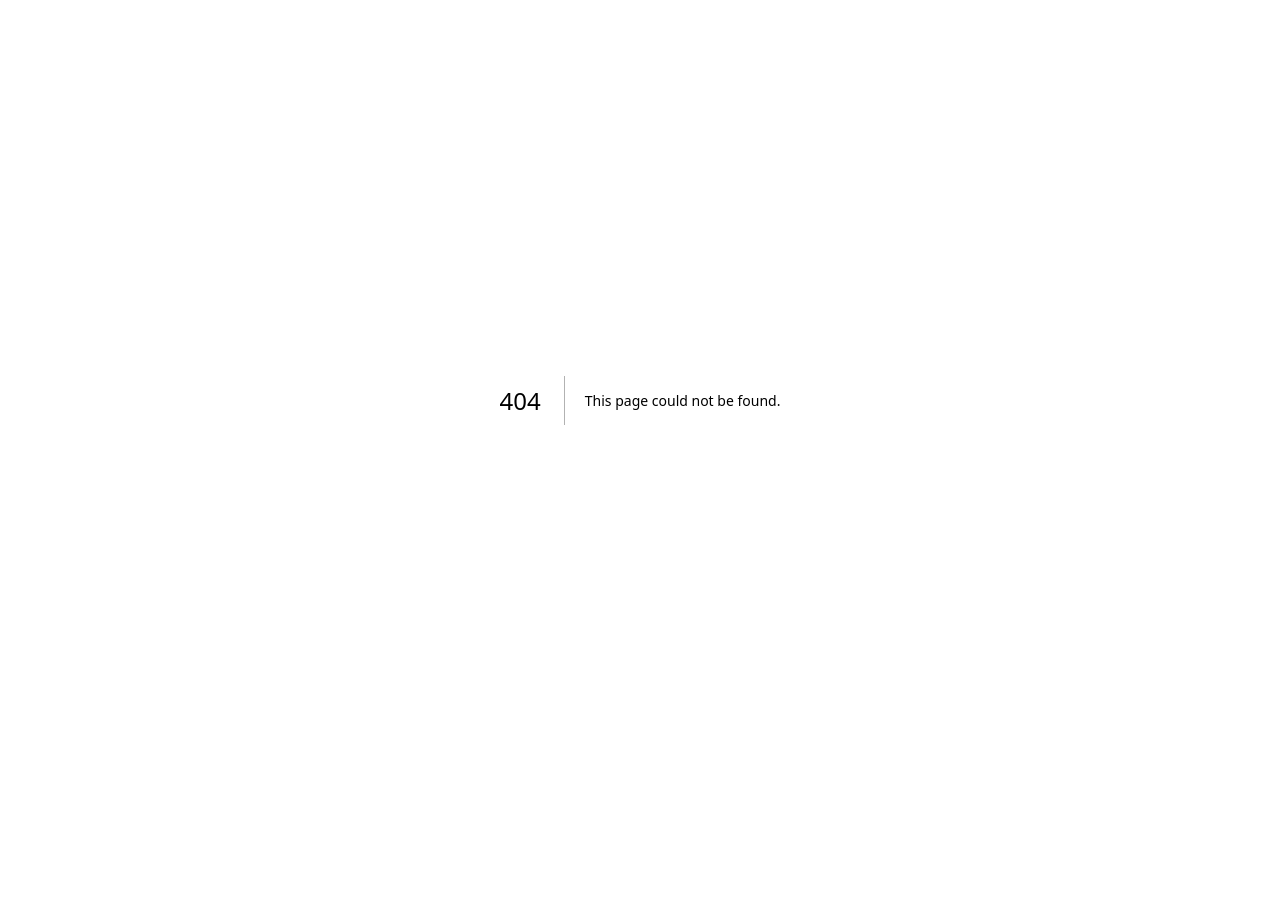
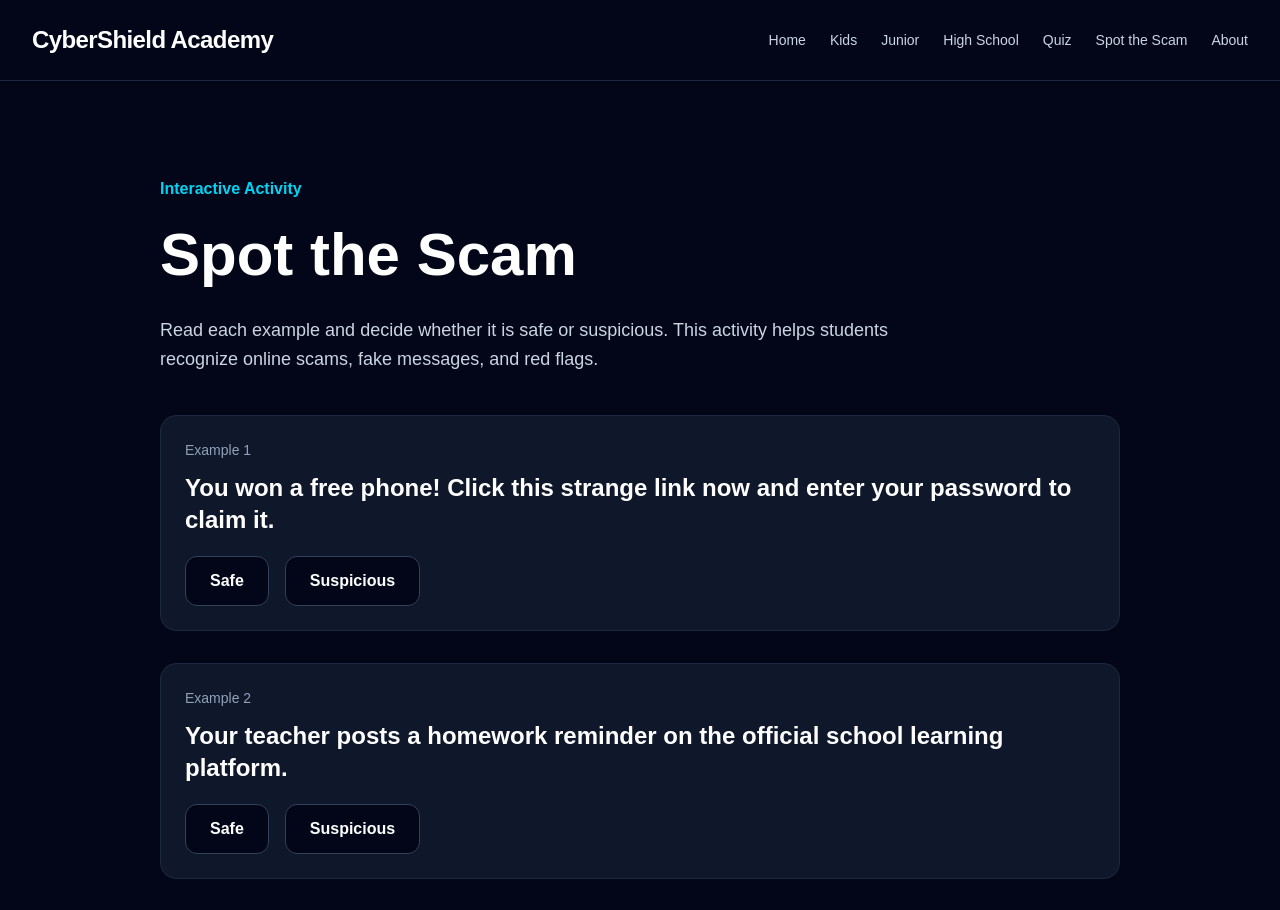
Before and after one commit to sanjith-cpu/cybershield-academy, a Next.js app: page /spot-the-scam in a window 1280 px wide. Before the commit this address had no page. Shown: the top 910 px of the page. Before the commit the page ends 800 px from the top, so only its background shows below. Built offline with nearby package versions, Linux system fonts and the light colour scheme.

Commit message:
Add Spot the Scam activity

```diff
--- a/app/page.tsx
+++ b/app/page.tsx
@@ -111,6 +111,11 @@ export default function Home() {
   		description="Students can test their knowledge with an interactive cybersecurity safety quiz."
                 href="/quiz"
 	    />
+	    <FeatureCard
+  		title="Spot the Scam"
+ 		description="Students can practice identifying suspicious messages, scam warning signs, and online red flags."
+  		href="/spot-the-scam"
+	    />
           </div>
         </div>
       </section>
--- /dev/null
+++ b/app/spot-the-scam/page.tsx
@@ -0,0 +1,183 @@
+"use client";
+
+import { useState } from "react";
+import Footer from "@/components/Footer";
+import Navbar from "@/components/Navbar";
+
+const scamExamples = [
+  {
+    message:
+      "You won a free phone! Click this strange link now and enter your password to claim it.",
+    correctAnswer: "Suspicious",
+    explanation:
+      "This is suspicious because it uses a prize, urgency, a strange link, and asks for a password.",
+  },
+  {
+    message:
+      "Your teacher posts a homework reminder on the official school learning platform.",
+    correctAnswer: "Safe",
+    explanation:
+      "This is likely safe because it comes from an official school platform and does not ask for private information.",
+  },
+  {
+    message:
+      "Your account will be deleted in 10 minutes unless you click this link and verify your login.",
+    correctAnswer: "Suspicious",
+    explanation:
+      "This is suspicious because it creates panic and tries to rush you into clicking a link.",
+  },
+  {
+    message:
+      "A website asks you to create a username, but does not ask for your address, password, or personal details.",
+    correctAnswer: "Safe",
+    explanation:
+      "This can be safe if the website is trusted and it only asks for basic account information.",
+  },
+  {
+    message:
+      "Someone online says they are your friend but asks you to keep the conversation secret from your family.",
+    correctAnswer: "Suspicious",
+    explanation:
+      "This is suspicious because secrecy requests online can be a major warning sign.",
+  },
+];
+
+export default function SpotTheScamPage() {
+  const [answers, setAnswers] = useState<string[]>([]);
+  const [submitted, setSubmitted] = useState(false);
+
+  function chooseAnswer(index: number, answer: string) {
+    const updatedAnswers = [...answers];
+    updatedAnswers[index] = answer;
+    setAnswers(updatedAnswers);
+  }
+
+  const score = scamExamples.reduce((total, example, index) => {
+    if (answers[index] === example.correctAnswer) {
+      return total + 1;
+    }
+
+    return total;
+  }, 0);
+
+  return (
+    <main className="min-h-screen bg-slate-950 text-white">
+      <Navbar />
+
+      <section className="px-8 py-24 max-w-5xl mx-auto">
+        <p className="mb-4 text-cyan-400 font-semibold">
+          Interactive Activity
+        </p>
+
+        <h1 className="text-4xl md:text-6xl font-extrabold leading-tight mb-6">
+          Spot the Scam
+        </h1>
+
+        <p className="text-lg text-slate-300 leading-relaxed max-w-3xl mb-10">
+          Read each example and decide whether it is safe or suspicious. This
+          activity helps students recognize online scams, fake messages, and red
+          flags.
+        </p>
+
+        <div className="space-y-8">
+          {scamExamples.map((example, index) => {
+            const selectedAnswer = answers[index];
+            const isCorrect = selectedAnswer === example.correctAnswer;
+
+            return (
+              <div
+                key={example.message}
+                className="rounded-2xl bg-slate-900 border border-slate-800 p-6"
+              >
+                <p className="text-sm text-slate-400 mb-3">
+                  Example {index + 1}
+                </p>
+
+                <h2 className="text-xl md:text-2xl font-bold mb-5">
+                  {example.message}
+                </h2>
+
+                <div className="flex flex-col md:flex-row gap-4">
+                  <button
+                    onClick={() => chooseAnswer(index, "Safe")}
+                    className={`rounded-xl border px-6 py-3 font-semibold transition ${
+                      selectedAnswer === "Safe"
+                        ? "border-cyan-500 bg-slate-800"
+                        : "border-slate-700 bg-slate-950 hover:border-cyan-500"
+                    }`}
+                  >
+                    Safe
+                  </button>
+
+                  <button
+                    onClick={() => chooseAnswer(index, "Suspicious")}
+                    className={`rounded-xl border px-6 py-3 font-semibold transition ${
+                      selectedAnswer === "Suspicious"
+                        ? "border-cyan-500 bg-slate-800"
+                        : "border-slate-700 bg-slate-950 hover:border-cyan-500"
+                    }`}
+                  >
+                    Suspicious
+                  </button>
+                </div>
+
+                {submitted && (
+                  <div
+                    className={`mt-5 rounded-xl border p-4 ${
+                      isCorrect
+                        ? "border-green-500 bg-green-950"
+                        : "border-red-500 bg-red-950"
+                    }`}
+                  >
+                    <p className="font-bold mb-2">
+                      Correct answer: {example.correctAnswer}
+                    </p>
+
+                    <p className="text-slate-300">{example.explanation}</p>
+                  </div>
+                )}
+              </div>
+            );
+          })}
+        </div>
+
+        <div className="mt-10 flex flex-col md:flex-row gap-4">
+          <button
+            onClick={() => setSubmitted(true)}
+            className="rounded-xl bg-cyan-500 px-6 py-3 font-semibold text-slate-950 hover:bg-cyan-400 transition"
+          >
+            Submit Answers
+          </button>
+
+          <button
+            onClick={() => {
+              setAnswers([]);
+              setSubmitted(false);
+            }}
+            className="rounded-xl border border-slate-700 px-6 py-3 font-semibold hover:border-cyan-500 transition"
+          >
+            Reset Activity
+          </button>
+        </div>
+
+        {submitted && (
+          <div className="mt-8 rounded-2xl bg-slate-900 border border-slate-800 p-6">
+            <h2 className="text-3xl font-bold text-cyan-400 mb-3">
+              Your Score: {score} / {scamExamples.length}
+            </h2>
+
+            <p className="text-slate-300">
+              {score === scamExamples.length
+                ? "Excellent work. You are strong at spotting online scam warning signs."
+                : score >= 3
+                  ? "Good job. Review the explanations to improve your scam awareness."
+                  : "Keep practicing. Learning red flags is an important cyber safety skill."}
+            </p>
+          </div>
+        )}
+      </section>
+
+      <Footer />
+    </main>
+  );
+}
--- a/components/Navbar.tsx
+++ b/components/Navbar.tsx
@@ -28,6 +28,10 @@ export default function Navbar() {
           Quiz
         </Link>
 
+        <Link href="/spot-the-scam" className="hover:text-white transition">
+          Spot the Scam
+        </Link>
+
         <Link href="/about" className="hover:text-white transition">
           About
         </Link>
```
